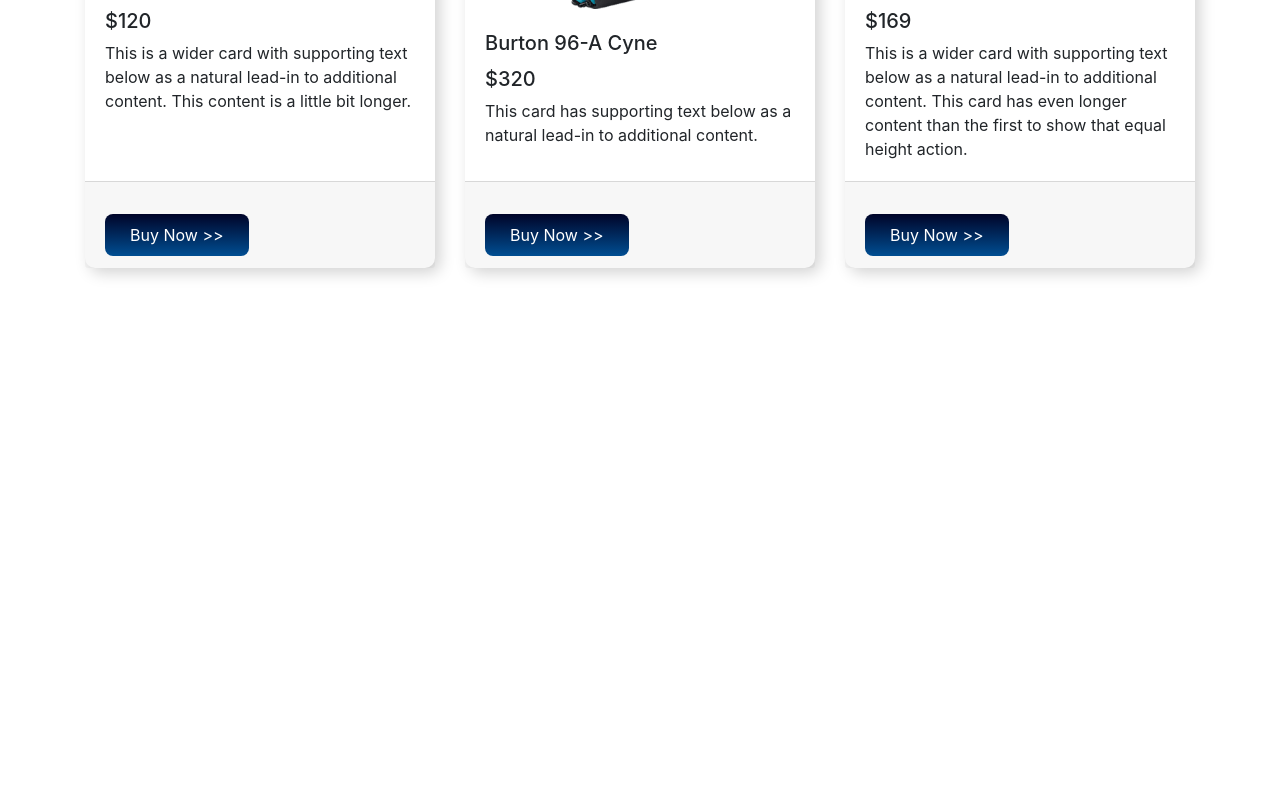
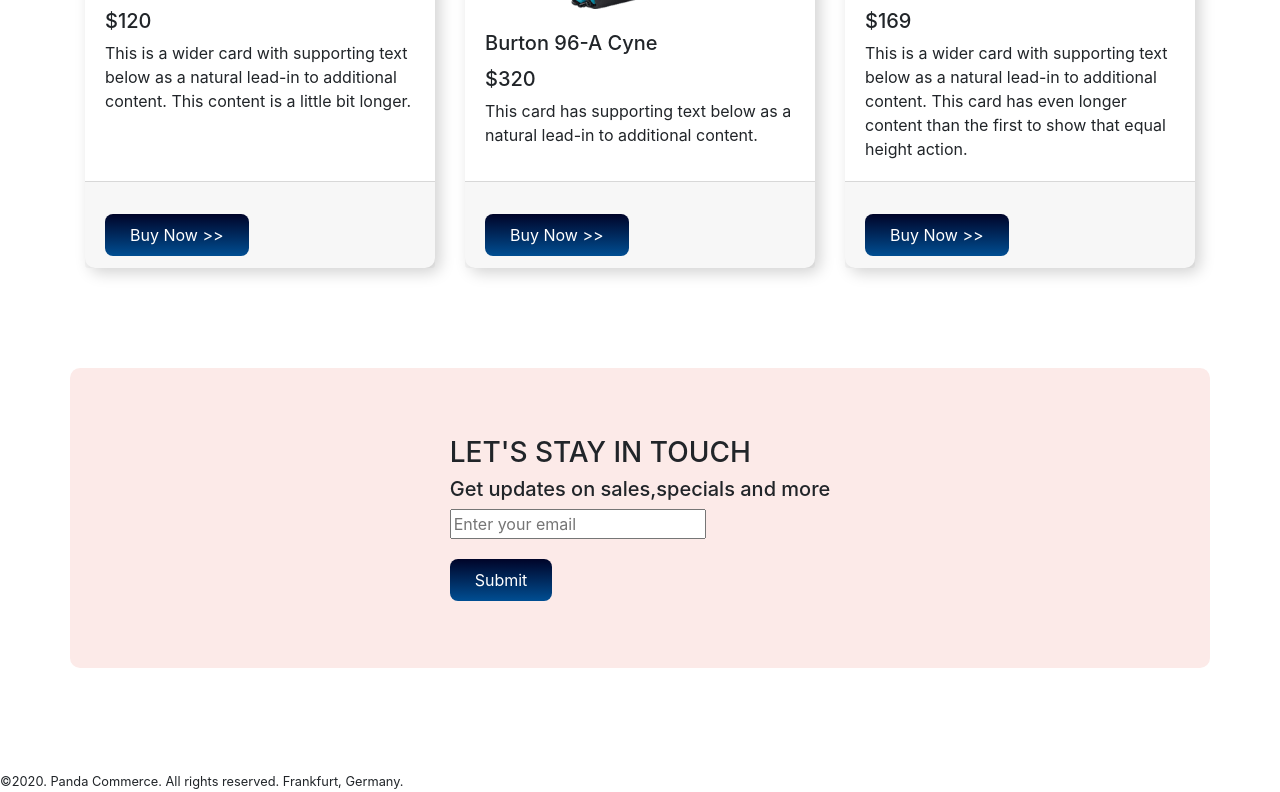
Before and after one commit to Zimmer96/Zimmer96.github.io, a plain HTML site: page index.html in a window 1280 px wide. Shown: the part 1917-2709 px from the top of the page. Before the commit the page ends 2285 px from the top, so only its background shows below. Drawn offline with nearby package versions, Linux system fonts and the light colour scheme.

Commit message:
Final update

```diff
--- a/index.html
+++ b/index.html
@@ -187,6 +187,17 @@
         </div>
       </div>
 </div>
+<div class="container orange-bg d-flex justify-content-center align-items-center" id="subscribe">
+  <div>
+    <h3>LET'S STAY IN TOUCH</h3>
+    <h5>Get updates on sales,specials and more</h5>
+    <input type="email" placeholder="Enter your email"><br>
+    <button class="buy-now-button">Submit</button>
+  </div>
+</div>
+<footer>
+  <small> ©2020. Panda Commerce. All rights reserved. Frankfurt, Germany. </small>
+</footer>
     <script src="https://code.jquery.com/jquery-3.5.1.slim.min.js" integrity="sha384-DfXdz2htPH0lsSSs5nCTpuj/zy4C+OGpamoFVy38MVBnE+IbbVYUew+OrCXaRkfj" crossorigin="anonymous"></script>
 <script src="https://cdn.jsdelivr.net/npm/popper.js@1.16.0/dist/umd/popper.min.js" integrity="sha384-Q6E9RHvbIyZFJoft+2mJbHaEWldlvI9IOYy5n3zV9zzTtmI3UksdQRVvoxMfooAo" crossorigin="anonymous"></script>
 <script src="https://stackpath.bootstrapcdn.com/bootstrap/4.5.0/js/bootstrap.min.js" integrity="sha384-OgVRvuATP1z7JjHLkuOU7Xw704+h835Lr+6QL9UvYjZE3Ipu6Tp75j7Bh/kR0JKI" crossorigin="anonymous"></script>
--- a/link.css
+++ b/link.css
@@ -46,3 +46,9 @@
     border-radius: 10px;
     box-shadow: 5px 5px 15px lightgrey;
 }
+#subscribe{
+    height: 300px;
+}
+.footer{
+    text-align: center;
+}
```
